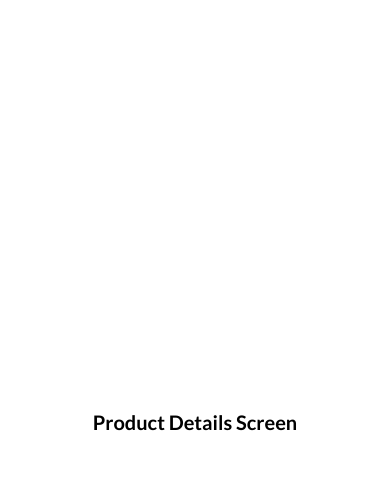
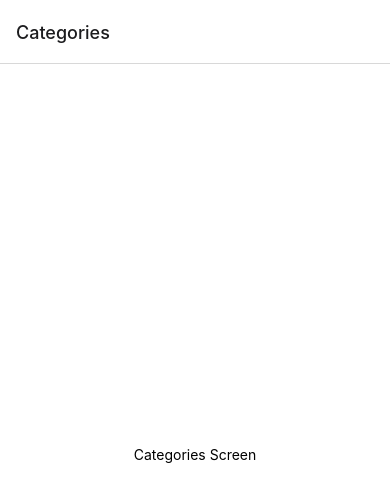
Before and after one commit to sotopro/realbreadshopapp, a React Native app: screen / in a window 390 px wide. Shown: the top 502 px of the page. Built offline with nearby package versions, Linux system fonts and the light colour scheme.

Commit message:
[feature] - create navigation container and main stack

```diff
--- a/package.json
+++ b/package.json
@@ -10,12 +10,16 @@
     "eject": "expo eject"
   },
   "dependencies": {
+    "@react-navigation/native": "^6.0.10",
+    "@react-navigation/native-stack": "^6.6.2",
     "expo": "~45.0.0",
     "expo-font": "~10.1.0",
     "expo-status-bar": "~1.3.0",
     "react": "17.0.2",
     "react-dom": "17.0.2",
     "react-native": "0.68.2",
+    "react-native-safe-area-context": "4.2.4",
+    "react-native-screens": "~3.11.1",
     "react-native-web": "0.17.7"
   },
   "devDependencies": {
--- a/src/index.js
+++ b/src/index.js
@@ -1,10 +1,10 @@
 import React from 'react';
 import { styles } from './styles';
-import { CategoriesScreen, ProductDetailsScreen, ProductsScreen } from './screens/index';
+import AppNavigator from './navigation/index';
 
 const Root = () => {
   return (
-    <ProductDetailsScreen />
+    <AppNavigator />
   );
 }
 
--- /dev/null
+++ b/src/navigation/index.js
@@ -0,0 +1,13 @@
+import React from "react";
+import { NavigationContainer } from "@react-navigation/native";
+import MainNavigator from "./main";
+
+const AppNavigator = () => {
+    return (
+        <NavigationContainer>
+            <MainNavigator />
+        </NavigationContainer>
+    )
+}
+
+export default AppNavigator;
--- /dev/null
+++ b/src/navigation/main.js
@@ -0,0 +1,17 @@
+import React from "react";
+import { createNativeStackNavigator } from "@react-navigation/native-stack";
+import { CategoriesScreen, ProductDetailsScreen, ProductsScreen } from "../screens/index";
+
+const Stack = createNativeStackNavigator();
+
+const MainNavigator = () => {
+    return (
+        <Stack.Navigator initialRouteName="Categories">
+            <Stack.Screen name="Categories" component={CategoriesScreen} />
+            <Stack.Screen name="Products" component={ProductsScreen} />
+            <Stack.Screen name="ProductDetails" component={ProductDetailsScreen} />
+        </Stack.Navigator>
+    )
+}
+
+export default MainNavigator;
```
Also changed, not shown: 1 other file (tests, documents, lock files or other folders).
